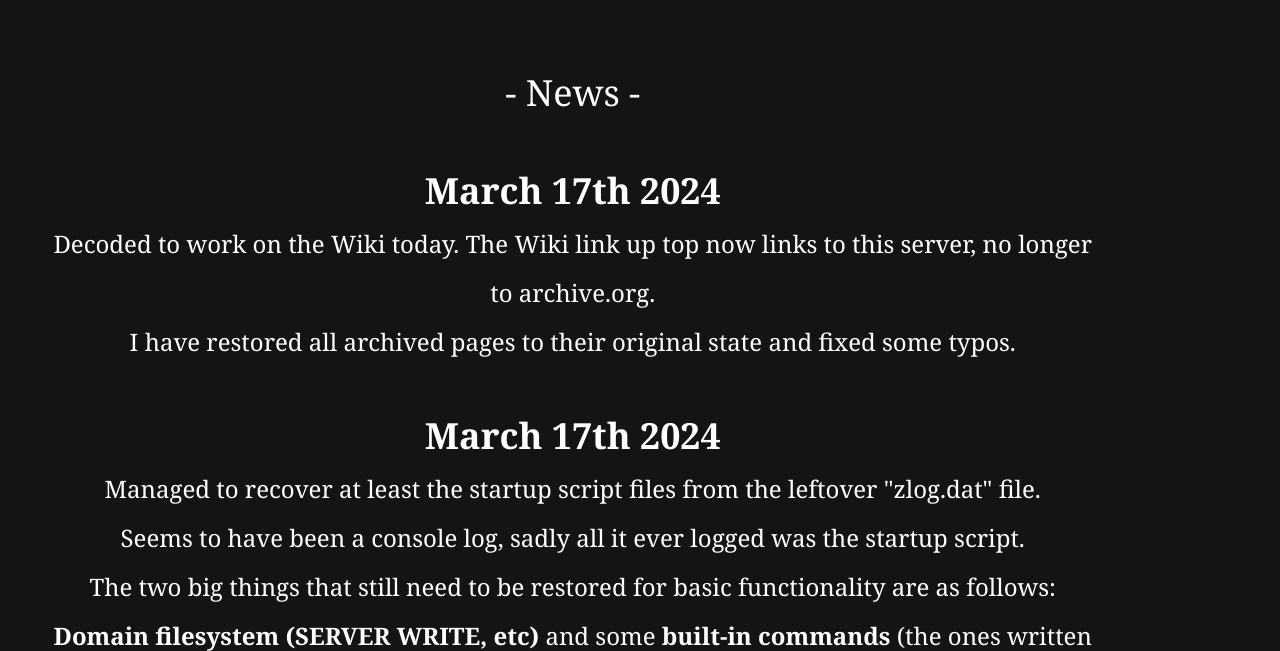
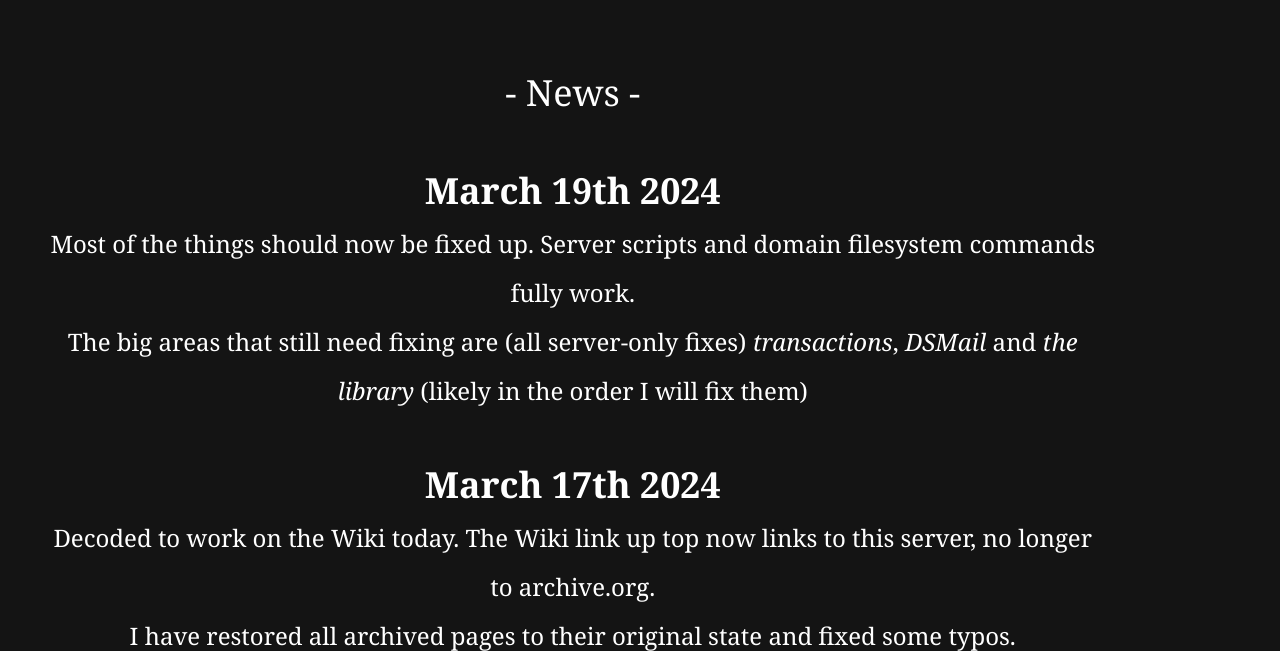
Before and after one commit to Doridian/DarkSignsOnline, a PHP site: page / in a window 1280 px wide. Shown: the part 173-824 px from the top of the page. Run offline with PHP 8.4, Linux system fonts and the light colour scheme.

Commit message:
news article

```diff
--- a/server/index.php
+++ b/server/index.php
@@ -1,5 +1,10 @@
 <?php require('_top.php'); ?>
 <span class="style5"><br />- News - <br /><br />
+
+  <strong>March 19th 2024</strong><br /><span class="style9">
+    Most of the things should now be fixed up. Server scripts and domain filesystem commands fully work.<br />
+    The big areas that still need fixing are (all server-only fixes) <i>transactions</i>, <i>DSMail</i> and <i>the library</i>
+    (likely in the order I will fix them)</span><br /><br />
 
   <strong>March 17th 2024</strong><br /><span class="style9">
     Decoded to work on the Wiki today. The Wiki link up top now links to this server, no longer to archive.org.<br />
```
